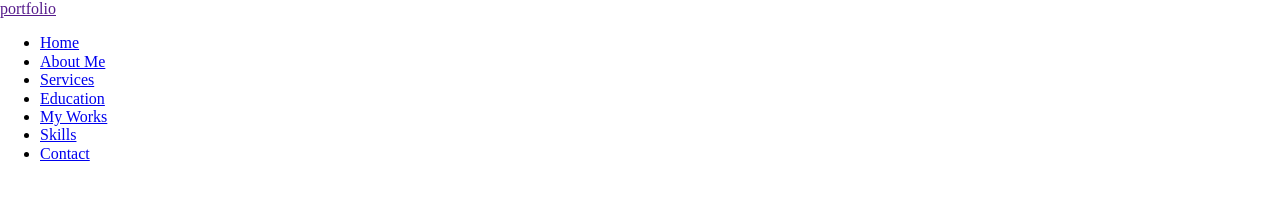
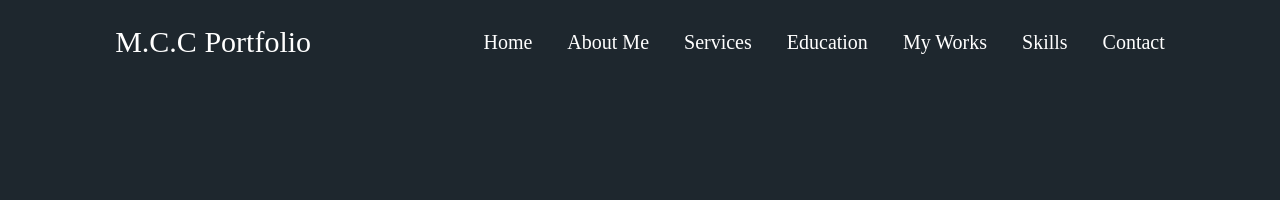
Before and after one commit to chaminduchirantha/new-portfolio, a plain HTML site: page index.html in a window 1280 px wide. Drawn offline with Linux system fonts and the light colour scheme.

Commit message:
apply to css menu bar

```diff
--- /dev/null
+++ b/Asset/css/menu-bar.css
@@ -0,0 +1,45 @@
+*{
+    margin: 0;
+    padding: 0;
+    box-sizing: border-box;
+}
+
+body {
+    background-color:#1e272e;
+}
+
+a{
+    text-decoration: none;
+    color: white;
+}
+
+.navbar{
+    position: fixed;
+    top: 0;
+    left: 0;
+    width: 100%;
+    padding: 25px 9%;
+    display: flex;
+    justify-content: space-between;
+    align-items: center;
+}
+
+.navbar .logo{
+    font-size: 30px;
+}
+
+.navbar ul{
+    display: flex;
+    justify-content: center;
+    align-items: center;
+    list-style: none;
+}
+
+.navbar ul li{
+    margin-left: 35px;
+}
+
+.navbar ul li a{
+    text-decoration: none;
+    font-size: 20px;
+}
--- a/index.html
+++ b/index.html
@@ -8,6 +8,7 @@
     <title>M.C.C portfolio</title>
     <link rel="icon" type="image/ico" href="Asset/images/webImg%2001.png">
     <link rel="stylesheet" href="Asset/lib/normalize.css">
+    <link rel="stylesheet" href="Asset/css/menu-bar.css">
     <title>Title</title>
 
 </head>
@@ -15,7 +16,7 @@
 
 <header class="header">
     <nav class="navbar">
-        <a href="" class="logo">portfolio</a>
+        <a href="#" class="logo">M.C.C Portfolio</a>
         <ul>
             <li class="active"><a href="#">Home</a></li>
             <li><a href="#">About Me</a></li>
```
